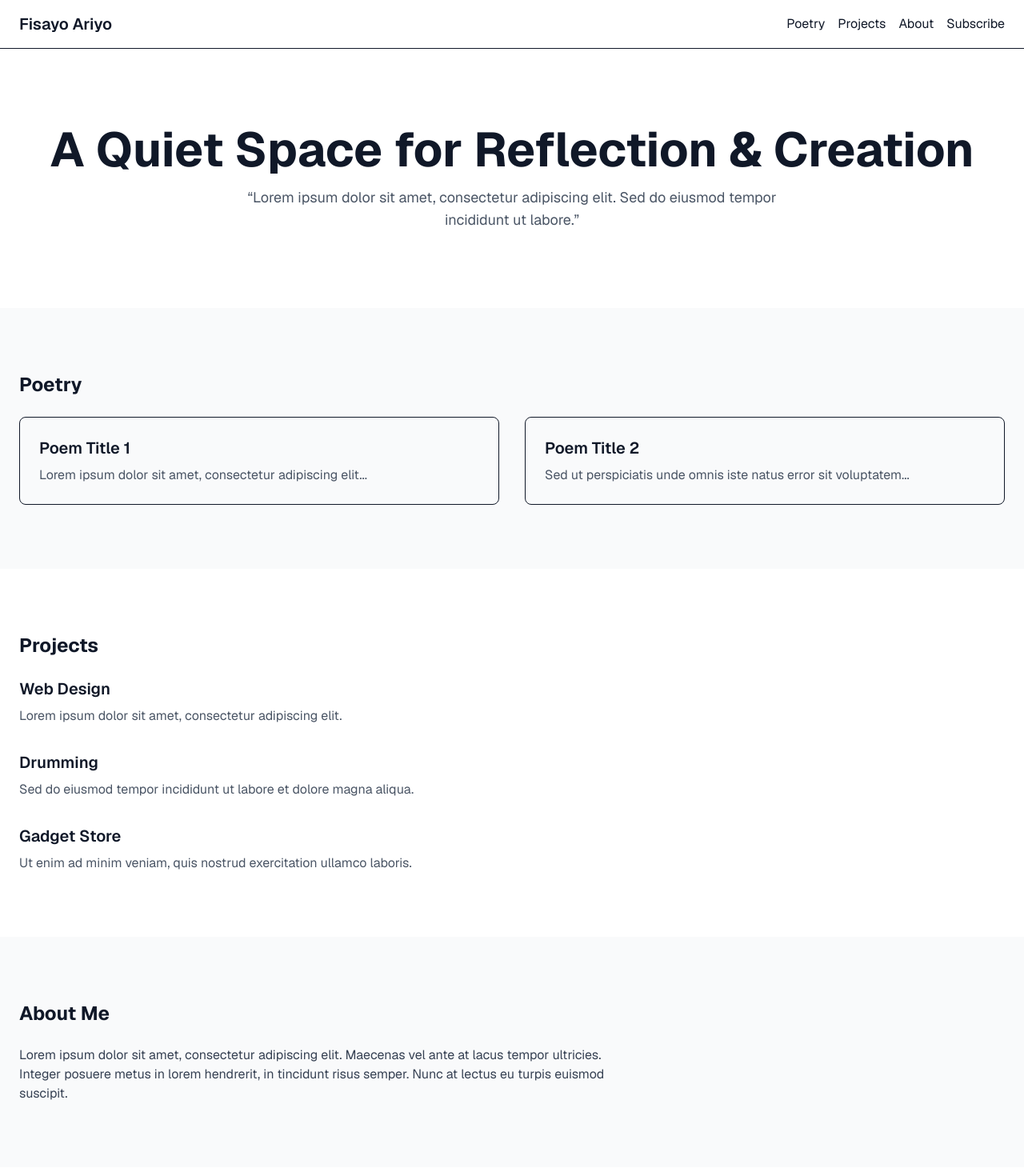
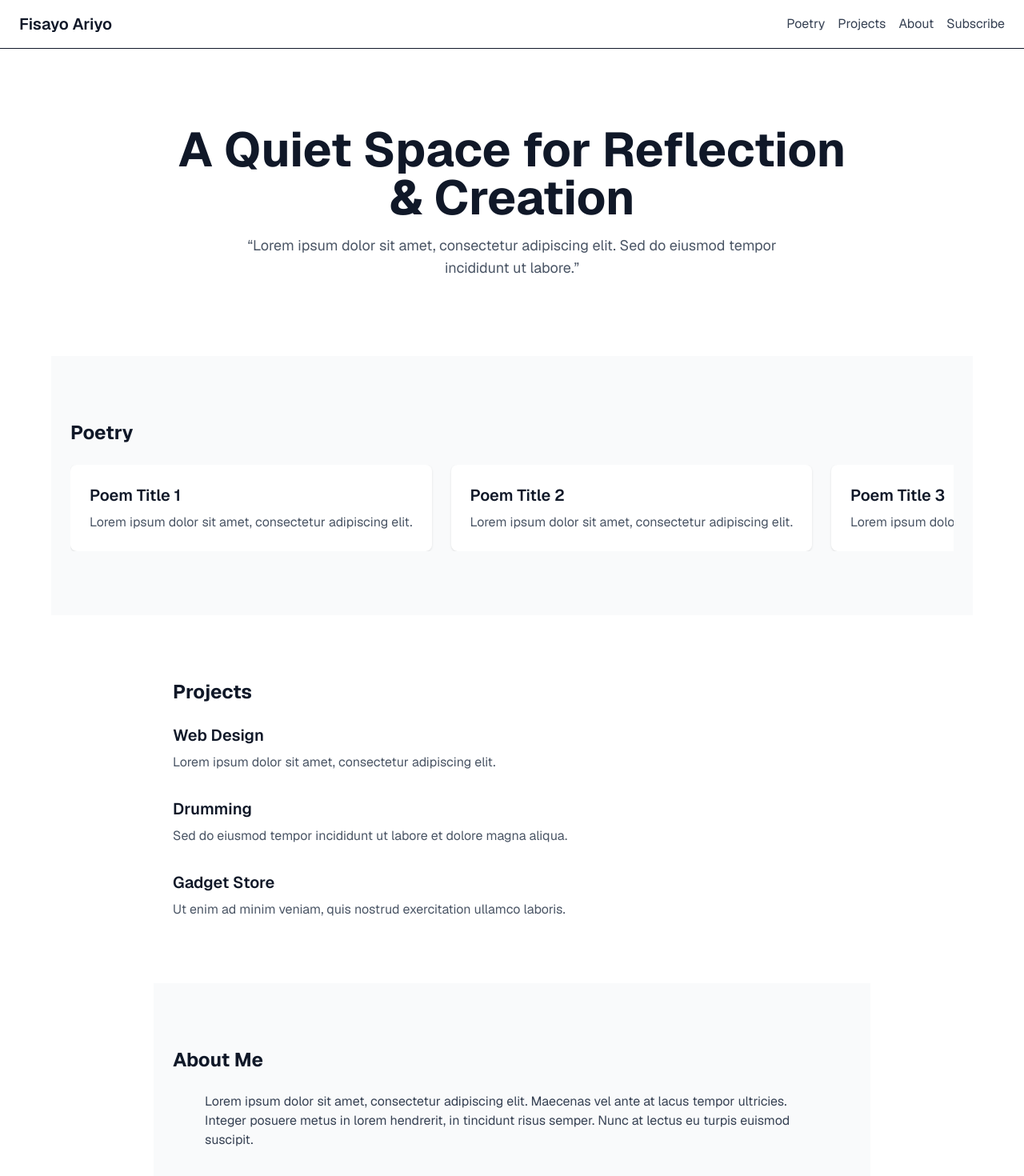
Before and after one commit to fisayoariyo/fisayoariyo, a Next.js app: page / in a window 1280 px wide. Shown: the top 1470 px of the page at 80% size. Built offline with nearby package versions, Linux system fonts and the light colour scheme.

Commit message:
changed page.tsx

```diff
--- a/app/page.tsx
+++ b/app/page.tsx
@@ -1,29 +1,11 @@
-// app/page.tsx
-
+import Header from "../components/Header";
 export default function Home() {
   return (
     <main className="min-h-screen bg-white text-gray-900 font-sans">
-      {/* NAVIGATION */}
-      <header className="flex justify-between items-center px-6 py-4 border-b">
-        <h1 className="text-xl font-semibold">Fisayo Ariyo</h1>
-        <nav className="space-x-4">
-          <a href="#poetry" className="hover:underline">
-            Poetry
-          </a>
-          <a href="#projects" className="hover:underline">
-            Projects
-          </a>
-          <a href="#about" className="hover:underline">
-            About
-          </a>
-          <a href="#subscribe" className="hover:underline">
-            Subscribe
-          </a>
-        </nav>
-      </header>
+      <Header />
 
       {/* HERO SECTION */}
-      <section className="text-center py-24 px-4">
+      <section className="text-center py-24 px-4 max-w-4xl mx-auto">
         <h2 className="text-4xl md:text-6xl font-bold mb-4">
           A Quiet Space for Reflection & Creation
         </h2>
@@ -33,27 +15,26 @@ export default function Home() {
         </p>
       </section>
 
-      {/* POETRY SECTION */}
-      <section id="poetry" className="px-6 py-20 bg-gray-50">
+      {/* POETRY SECTION - HORIZONTAL SCROLL PREVIEW */}
+      <section id="poetry" className="px-6 py-20 bg-gray-50 max-w-6xl mx-auto">
         <h3 className="text-2xl font-bold mb-6">Poetry</h3>
-        <div className="grid gap-8 md:grid-cols-2">
-          <div className="p-6 border rounded-lg hover:shadow">
-            <h4 className="text-xl font-semibold">Poem Title 1</h4>
-            <p className="text-gray-600 mt-2">
-              Lorem ipsum dolor sit amet, consectetur adipiscing elit...
-            </p>
-          </div>
-          <div className="p-6 border rounded-lg hover:shadow">
-            <h4 className="text-xl font-semibold">Poem Title 2</h4>
-            <p className="text-gray-600 mt-2">
-              Sed ut perspiciatis unde omnis iste natus error sit voluptatem...
-            </p>
-          </div>
+        <div className="flex space-x-6 overflow-x-auto scrollbar-thin scrollbar-thumb-gray-300 scrollbar-track-gray-100">
+          {[1, 2, 3, 4, 5, 6].map((id) => (
+            <div
+              key={id}
+              className="min-w-[280px] p-6 bg-white rounded-lg shadow hover:shadow-lg transition-shadow cursor-pointer flex-shrink-0"
+            >
+              <h4 className="text-xl font-semibold">Poem Title {id}</h4>
+              <p className="text-gray-600 mt-2">
+                Lorem ipsum dolor sit amet, consectetur adipiscing elit.
+              </p>
+            </div>
+          ))}
         </div>
       </section>
 
       {/* PROJECTS SECTION */}
-      <section id="projects" className="px-6 py-20">
+      <section id="projects" className="px-6 py-20 max-w-4xl mx-auto">
         <h3 className="text-2xl font-bold mb-6">Projects</h3>
         <div className="space-y-8">
           <div>
@@ -79,9 +60,9 @@ export default function Home() {
       </section>
 
       {/* ABOUT SECTION */}
-      <section id="about" className="px-6 py-20 bg-gray-50">
+      <section id="about" className="px-6 py-20 bg-gray-50 max-w-4xl mx-auto">
         <h3 className="text-2xl font-bold mb-6">About Me</h3>
-        <p className="text-gray-700 max-w-3xl">
+        <p className="text-gray-700 max-w-3xl mx-auto">
           Lorem ipsum dolor sit amet, consectetur adipiscing elit. Maecenas vel
           ante at lacus tempor ultricies. Integer posuere metus in lorem
           hendrerit, in tincidunt risus semper. Nunc at lectus eu turpis euismod
@@ -90,12 +71,15 @@ export default function Home() {
       </section>
 
       {/* SUBSCRIBE SECTION */}
-      <section id="subscribe" className="px-6 py-20 text-center">
+      <section
+        id="subscribe"
+        className="px-6 py-20 text-center max-w-md mx-auto"
+      >
         <h3 className="text-2xl font-bold mb-4">Stay Connected</h3>
         <p className="text-gray-600 mb-6">
           Subscribe to receive new poems and updates:
         </p>
-        <form className="max-w-md mx-auto flex flex-col sm:flex-row gap-4">
+        <form className="flex flex-col sm:flex-row gap-4">
           <input
             type="email"
             placeholder="Your email"
--- a/components/Header.tsx
+++ b/components/Header.tsx
@@ -1,45 +1,110 @@
 "use client";
-
 import { useState } from "react";
-import { FiMenu, FiX } from "react-icons/fi";
 import Link from "next/link";
+import { usePathname } from "next/navigation";
 
 export default function Header() {
   const [menuOpen, setMenuOpen] = useState(false);
+  const pathname = usePathname();
+
+  const handleCloseMenu = () => {
+    setMenuOpen(false);
+  };
 
   return (
-    <header className="fixed top-0 left-0 w-full bg-white shadow-md z-50">
-      <div className="max-w-6xl mx-auto px-4 py-3 flex justify-between items-center">
-        <h1 className="text-xl font-bold">Fisayo Ariyo</h1>
+    <header className="px-6 py-4 border-b bg-white sticky top-0 z-50">
+      <div className="flex justify-between items-center">
+        <Link href="/" onClick={handleCloseMenu}>
+          <h1 className="text-xl font-semibold cursor-pointer">Fisayo Ariyo</h1>
+        </Link>
 
-        <nav className="hidden md:flex space-x-6">
-          <Link href="#books">Books</Link>
-          <Link href="#poems">Poems</Link>
-          <Link href="#hobbies">Other Hobbies</Link>
+        {/* Desktop Nav */}
+        <nav className="hidden sm:flex space-x-4">
+          <Link href="/poems" className={navLinkClass(pathname === "/poems")}>
+            Poetry
+          </Link>
+          <a href="#projects" className={navLinkClass(false)}>
+            Projects
+          </a>
+          <a href="#about" className={navLinkClass(false)}>
+            About
+          </a>
+          <a href="#subscribe" className={navLinkClass(false)}>
+            Subscribe
+          </a>
         </nav>
 
-        <div className="md:hidden">
-          {menuOpen ? (
-            <FiX className="text-2xl" onClick={() => setMenuOpen(false)} />
-          ) : (
-            <FiMenu className="text-2xl" onClick={() => setMenuOpen(true)} />
-          )}
-        </div>
+        {/* Mobile Hamburger */}
+        <button
+          className="sm:hidden focus:outline-none"
+          onClick={() => setMenuOpen(!menuOpen)}
+          aria-label="Toggle menu"
+        >
+          <svg
+            className="w-6 h-6"
+            fill="none"
+            stroke="currentColor"
+            viewBox="0 0 24 24"
+            xmlns="http://www.w3.org/2000/svg"
+          >
+            {menuOpen ? (
+              <path
+                strokeLinecap="round"
+                strokeLinejoin="round"
+                strokeWidth={2}
+                d="M6 18L18 6M6 6l12 12"
+              />
+            ) : (
+              <path
+                strokeLinecap="round"
+                strokeLinejoin="round"
+                strokeWidth={2}
+                d="M4 6h16M4 12h16M4 18h16"
+              />
+            )}
+          </svg>
+        </button>
       </div>
 
+      {/* Mobile Nav */}
       {menuOpen && (
-        <div className="md:hidden bg-white shadow-md px-4 py-2 space-y-2">
-          <Link href="#books" onClick={() => setMenuOpen(false)}>
-            Books
+        <div className="sm:hidden mt-4 flex flex-col space-y-3">
+          <Link
+            href="/poems"
+            onClick={handleCloseMenu}
+            className="hover:underline"
+          >
+            Poetry
           </Link>
-          <Link href="#poems" onClick={() => setMenuOpen(false)}>
-            Poems
-          </Link>
-          <Link href="#hobbies" onClick={() => setMenuOpen(false)}>
-            Other Hobbies
-          </Link>
+          <a
+            href="#projects"
+            onClick={handleCloseMenu}
+            className="hover:underline"
+          >
+            Projects
+          </a>
+          <a
+            href="#about"
+            onClick={handleCloseMenu}
+            className="hover:underline"
+          >
+            About
+          </a>
+          <a
+            href="#subscribe"
+            onClick={handleCloseMenu}
+            className="hover:underline"
+          >
+            Subscribe
+          </a>
         </div>
       )}
     </header>
   );
 }
+
+function navLinkClass(active: boolean) {
+  return `hover:underline ${
+    active ? "font-semibold text-black" : "text-gray-700"
+  }`;
+}
--- a/poems.ts
+++ /dev/null
@@ -1,16 +0,0 @@
-export const poems = [
-  {
-    title: "Whispers of Dawn",
-    text: `The morning sun spills softly,
-On windows that still remember night,
-Carrying whispers of dreams—
-fragile, fleeting, free.`,
-  },
-  {
-    title: "Silent River",
-    text: `Beneath the hush of silver skies,
-A river flows without a sound,
-Carrying secrets to the sea,
-Never looking back.`,
-  },
-];
```
